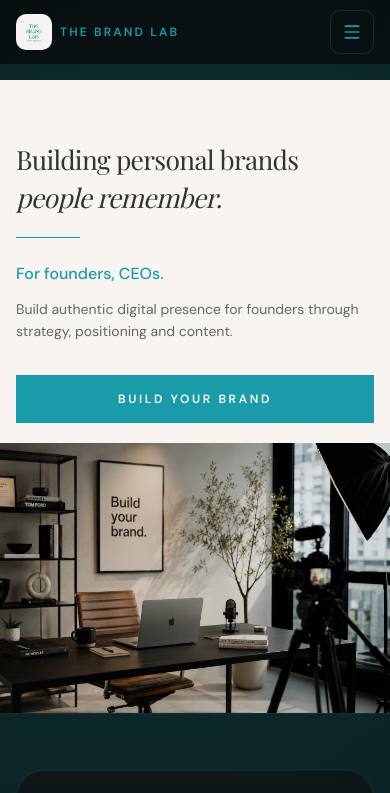
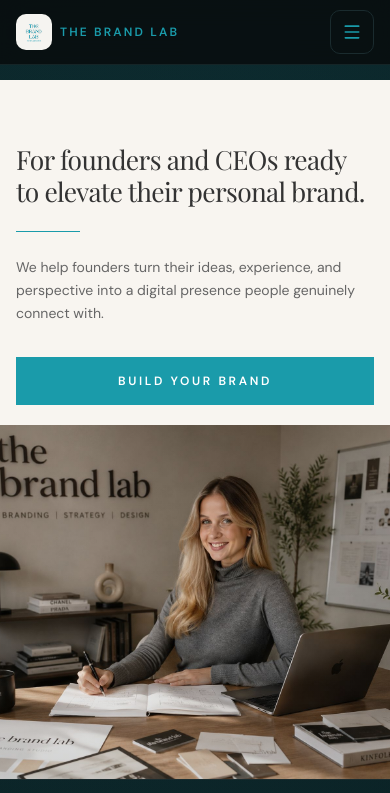
Before and after one commit to roihas1/portfollioShaked, a React (Vite) app: page / in a window 390 px wide. Shown: the top 793 px of the page. Built offline with nearby package versions, Linux system fonts and the light colour scheme; a web font is replaced by a local one.

Commit message:
Update Hero section with improved text and styling: enhanced headings, adjusted paragraph content for clarity, and updated image alt text. Increased minimum height for better layout responsiveness.

```diff
--- a/src/sections/Hero.tsx
+++ b/src/sections/Hero.tsx
@@ -1,5 +1,5 @@
-import { motion } from "framer-motion"
-import heroWorkspace from "@/assets/hero-workspace.png"
+import { motion } from "framer-motion";
+import heroWorkspace from "@/assets/hero-workspace.png";
 
 export function Hero() {
   return (
@@ -14,18 +14,18 @@
         transition={{ duration: 0.55 }}
       >
         <div className="relative z-10 mx-auto flex w-full max-w-xl flex-col lg:mx-0">
-          <h1 className="mt-8 font-serif text-[1.65rem] leading-[1.15] tracking-tight text-brand-charcoal sm:mt-10 sm:text-3xl md:text-5xl lg:mt-10 lg:text-[2.85rem]">
-            <span className="block font-normal lg:whitespace-nowrap">Building personal brands</span>
-            <span className="mt-2 block font-normal italic">people remember.</span>
+          <h1 className="mt-8 font-serif text-[1.65rem] leading-[1.2] tracking-tight text-brand-charcoal sm:mt-10 sm:text-3xl md:text-[2.35rem] lg:mt-10 lg:text-[2.5rem] xl:text-[2.85rem]">
+            For founders and CEOs ready to elevate their personal brand.
           </h1>
 
-          <hr className="mt-6 h-px w-16 shrink-0 border-0 bg-brand-teal sm:mt-8" aria-hidden />
+          <hr
+            className="mt-6 h-px w-16 shrink-0 border-0 bg-brand-teal sm:mt-8"
+            aria-hidden
+          />
 
-          <p className="mt-6 text-base font-medium text-brand-teal sm:mt-8 sm:text-lg lg:text-xl">
-            For founders, CEOs.
-          </p>
-          <p className="mt-3 max-w-md text-sm leading-relaxed text-brand-grayMuted sm:mt-4 lg:text-[15px]">
-            Build authentic digital presence for founders through strategy, positioning and content.
+          <p className="mt-6 max-w-md text-sm leading-relaxed text-brand-grayMuted sm:mt-8 sm:text-base lg:text-[15px]">
+            We help founders turn their ideas, experience, and perspective into
+            a digital presence people genuinely connect with.
           </p>
 
           <a
@@ -38,15 +38,15 @@
       </motion.div>
 
       <motion.div
-        className="relative flex min-h-[32vh] w-full flex-none sm:min-h-[38vh] lg:min-h-[calc(100dvh-5rem)] lg:w-1/2"
+        className="relative flex min-h-[42vh] w-full flex-none sm:min-h-[48vh] md:min-h-[52vh] lg:min-h-[calc(100dvh-5rem)] lg:w-1/2"
         initial={{ opacity: 0 }}
         animate={{ opacity: 1 }}
         transition={{ duration: 0.6, delay: 0.1 }}
       >
         <img
           src={heroWorkspace}
-          alt="Curated workspace with laptop, books, and stationery in warm natural light."
-          className="absolute inset-0 h-full min-h-full w-full object-cover object-[center_40%] sm:object-center"
+          alt="Founder at a branding studio desk, writing in a notebook."
+          className="absolute inset-0 h-full min-h-full w-full object-cover object-[50%_28%] sm:object-[50%_32%] md:object-[48%_35%] lg:object-[42%_center] xl:object-[38%_center]"
           decoding="async"
           sizes="(max-width: 1024px) 100vw, 50vw"
         />
@@ -56,5 +56,5 @@
         />
       </motion.div>
     </section>
-  )
+  );
 }
```
Also changed, not shown: src/assets/hero-workspace.png.
